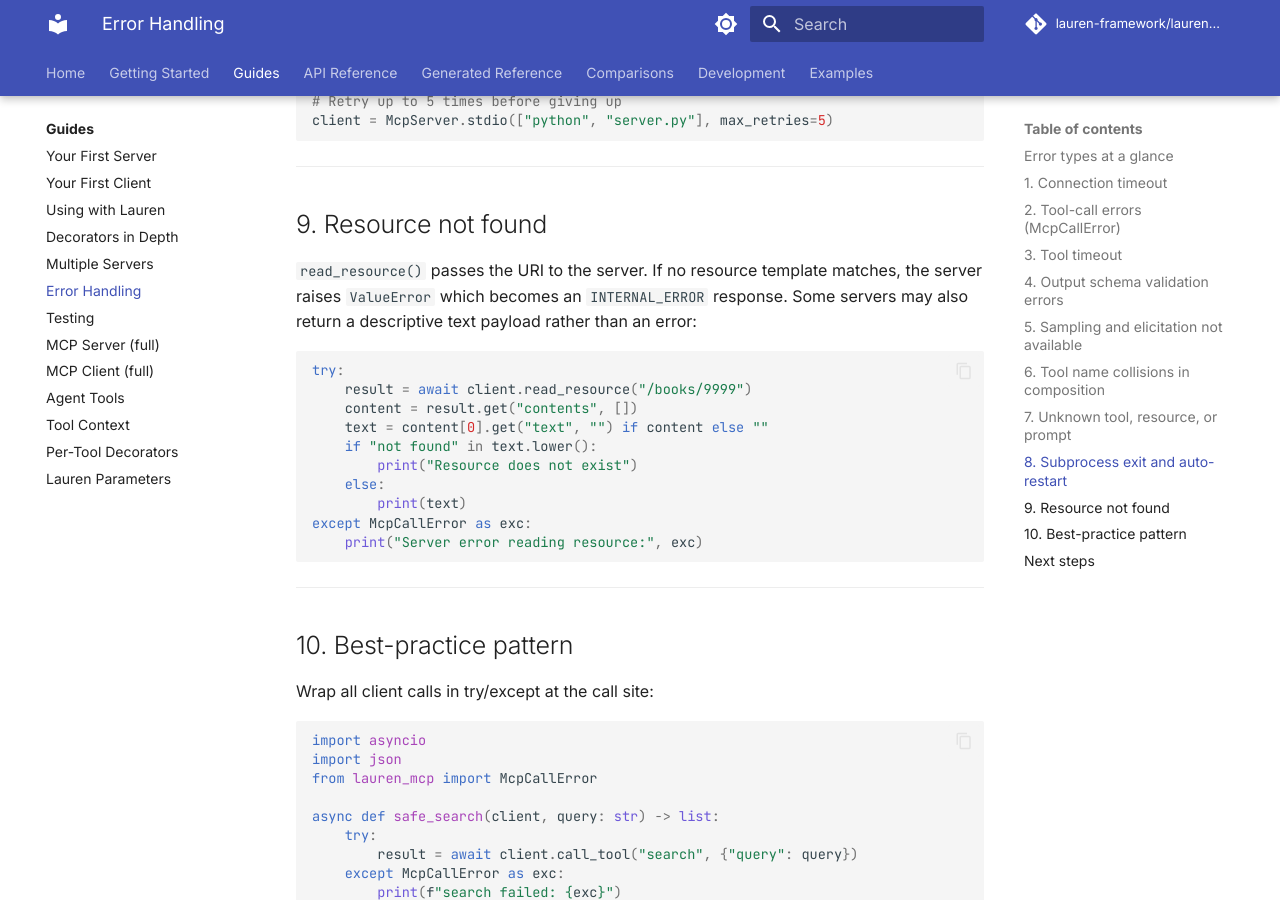
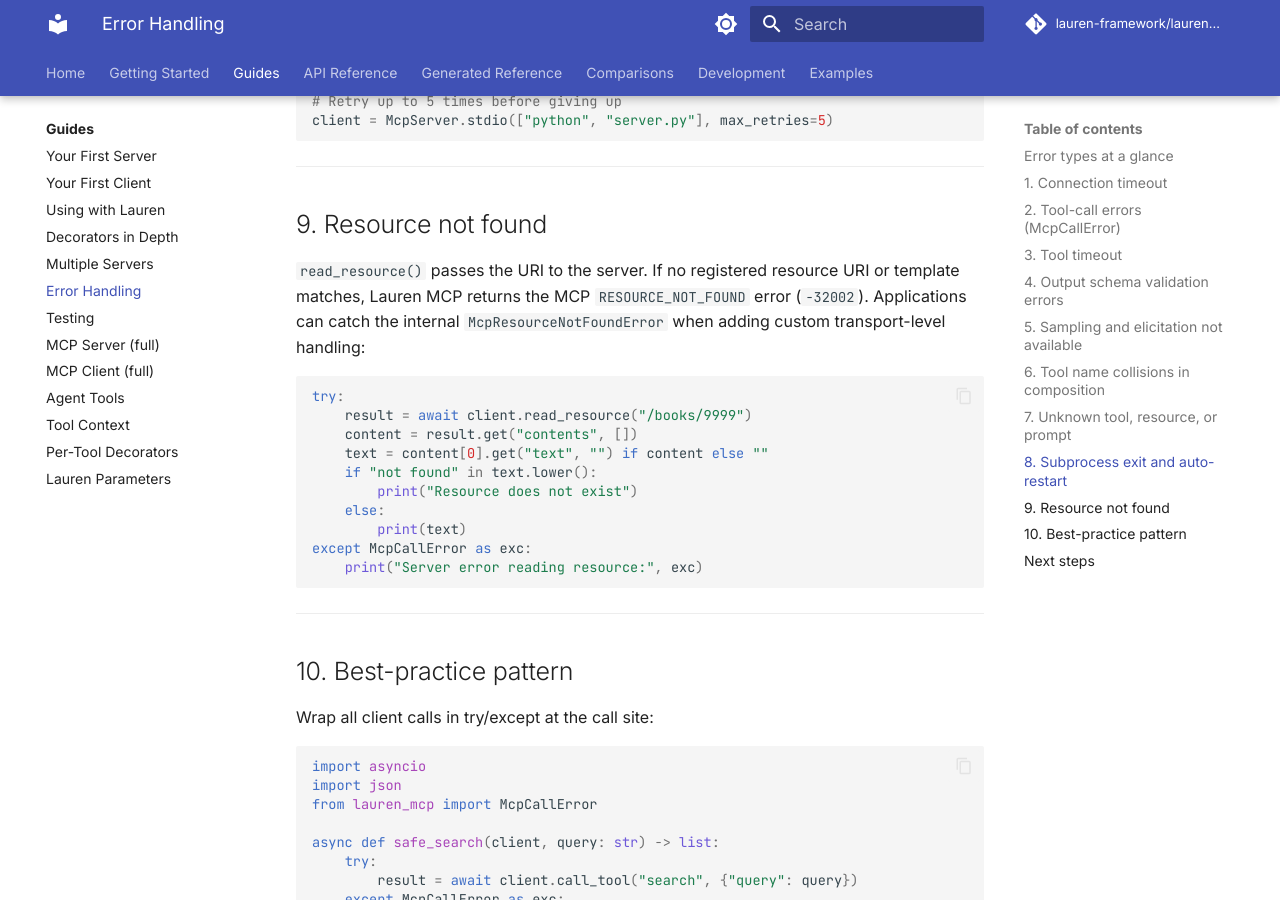
Before and after one commit to lauren-framework/lauren-mcp, an MkDocs documentation site: the page built from docs/guides/error-handling.md, in a window 1280 px wide and 900 px high, scrolled down 5234 px. Built offline with MkDocs 1.6.1 and Material for MkDocs 9.7.7, drawn with Linux system fonts in a browser that asks for light colours; comment, search, counter and statistics services are not loaded; the version menu is left out.

Commit message:
docs(resources): document resource-not-found behavior (#36)

````diff
--- a/docs/guides/error-handling.md
+++ b/docs/guides/error-handling.md
@@ -251,9 +251,10 @@ client = McpServer.stdio(["python", "server.py"], max_retries=5)
 
 ## 9. Resource not found
 
-`read_resource()` passes the URI to the server. If no resource template matches,
-the server raises `ValueError` which becomes an `INTERNAL_ERROR` response. Some
-servers may also return a descriptive text payload rather than an error:
+`read_resource()` passes the URI to the server. If no registered resource URI or
+template matches, Lauren MCP returns the MCP `RESOURCE_NOT_FOUND` error (`-32002`).
+Applications can catch the internal `McpResourceNotFoundError` when adding custom
+transport-level handling:
 
 ```python
 try:
````
